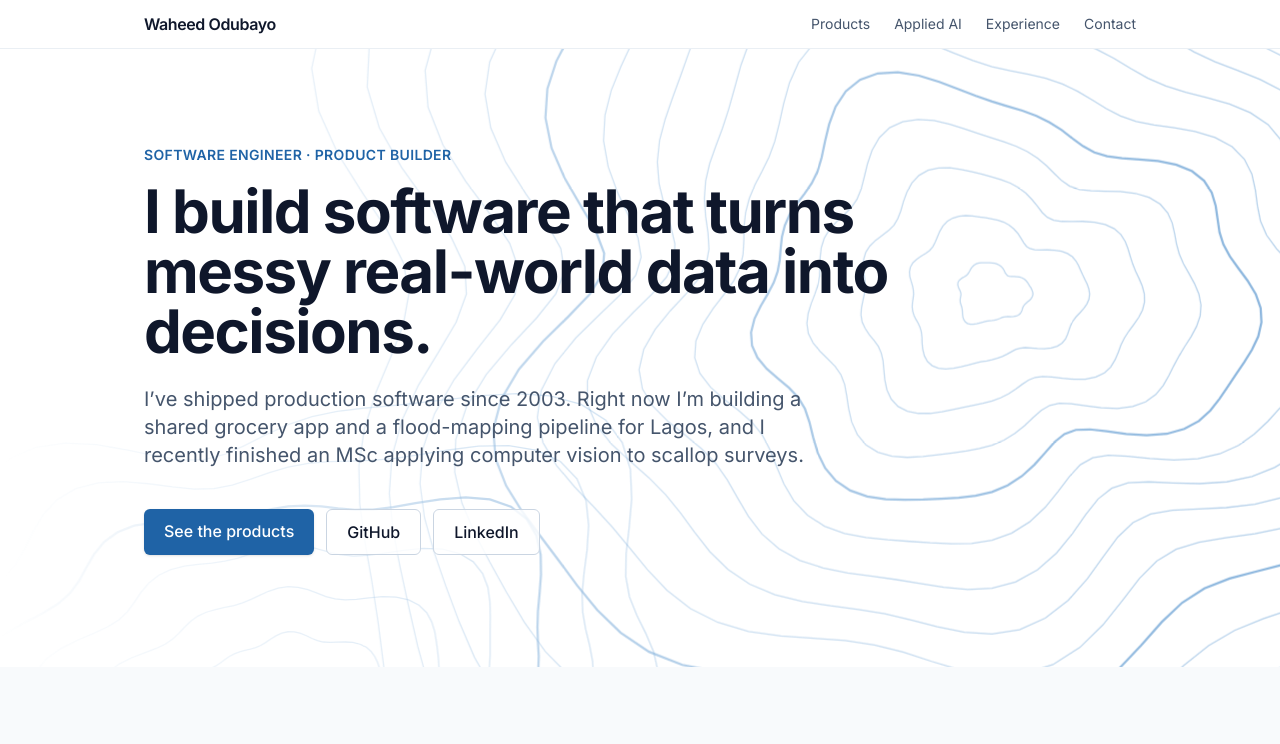
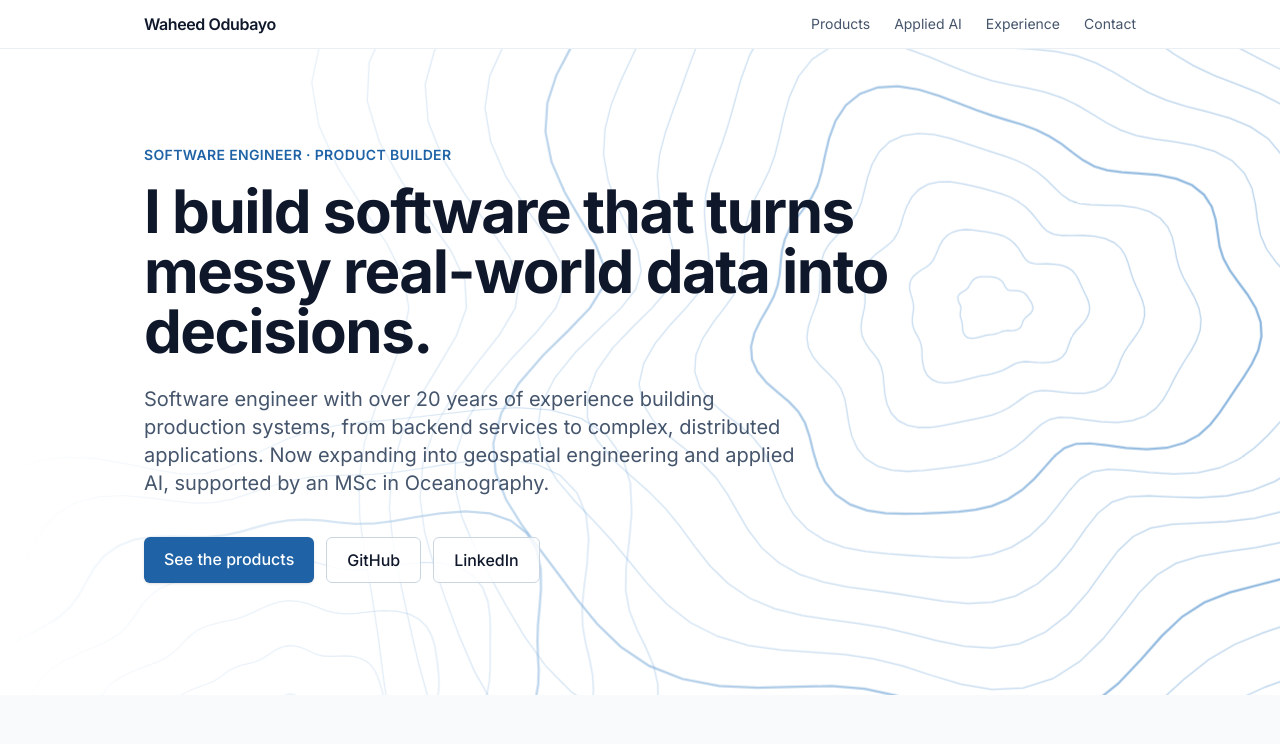
Before and after one commit to wodubayo/waheedodubayo-portfolio, an Astro site: page / in a window 1280 px wide. Shown: the top 744 px of the page. Built offline with nearby package versions, Linux system fonts and the light colour scheme; Astro itself is replaced by a stand-in of ours.

Commit message:
Revise Hero component description
Updated professional summary to reflect current experience and focus areas.

```diff
--- a/src/components/Hero.astro
+++ b/src/components/Hero.astro
@@ -13,9 +13,8 @@ import { links } from '../data/site';
       I build software that turns messy real-world data into decisions.
     </h1>
     <p class="mt-6 max-w-2xl text-lg text-slate-600 sm:text-xl">
-      I’ve shipped production software since 2003. Right now I’m building a shared grocery app and a
-      flood-mapping pipeline for Lagos, and I recently finished an MSc applying computer vision to
-      scallop surveys.
+      Software engineer with over 20 years of experience building production systems, from backend services to complex, distributed applications.
+      Now expanding into geospatial engineering and applied AI, supported by an MSc in Oceanography.
     </p>
     <div class="mt-10 flex flex-wrap gap-3">
       <a
```
